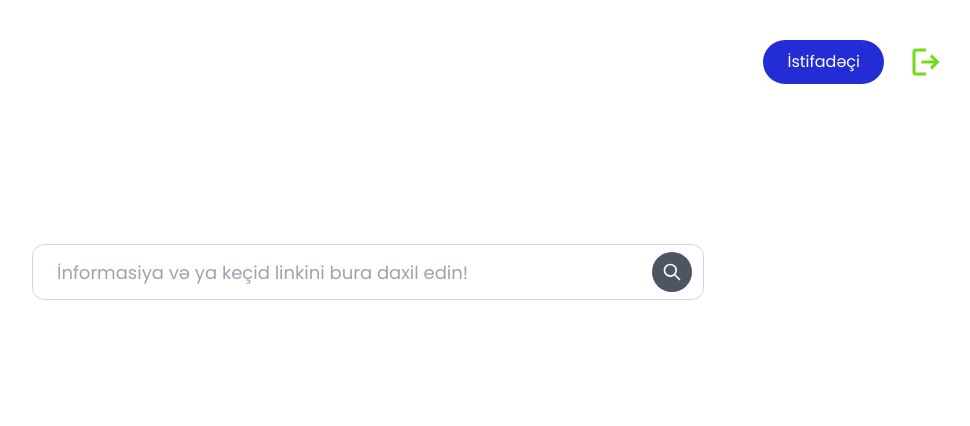
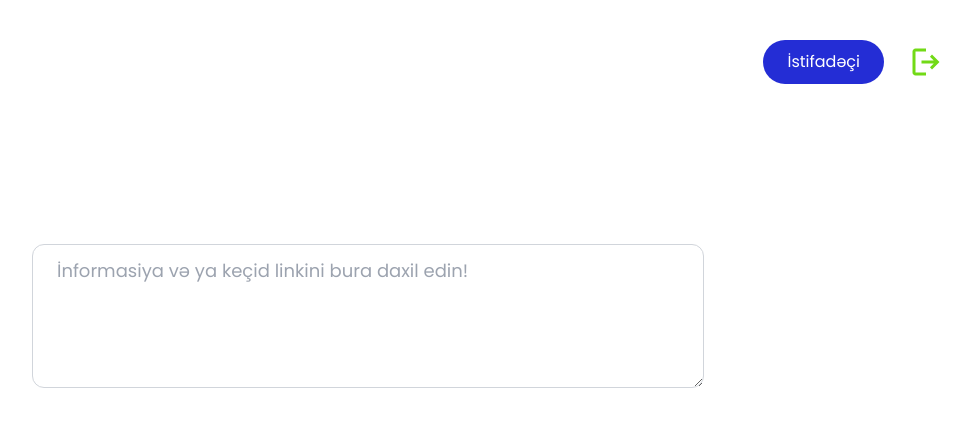
Before and after one commit to Pervin32/Fact-checking-asisstant-new-main, a React (Vite) app: page /textinput in a window 1280 px wide. Shown: the top 426 px of the page, without its empty margins (272-1242 px from the left). Built offline with nearby package versions, Linux system fonts and the light colour scheme.

Commit message:
texterea

```diff
--- a/src/pages/Text_Input.jsx
+++ b/src/pages/Text_Input.jsx
@@ -118,10 +118,9 @@ const Text_Input = () => {
       <main className="flex items-center justify-center w-full mt-16 md:mt-32 lg:mt-40">
         <div className="w-full max-w-2xl mx-auto">
           <div className="relative flex items-center w-full">
-            <input
-              type="text"
+          <textarea
   placeholder="İnformasiya və ya keçid linkini bura daxil edin!"
-              className="w-full h-12 md:h-14 px-4 md:px-6 py-2 md:py-3
+  className="w-full h-32 md:h-36 px-4 md:px-6 py-2 md:py-3
              text-sm md:text-base lg:text-lg
              border border-gray-300 rounded-lg md:rounded-xl
              focus:outline-none focus:ring-2 focus:ring-blue-500
@@ -133,54 +132,7 @@ const Text_Input = () => {
   disabled={isLoading}
 />
 
-            <button
-              className={`absolute right-2 md:right-3
-                         w-8 h-8 md:w-10 md:h-10
-                         flex items-center justify-center
-                         bg-gray-600 hover:bg-gray-700
-                         rounded-full transition-colors
-                         ${isLoading ? 'opacity-50 cursor-not-allowed' : 'cursor-pointer'}`}
-              onClick={!isLoading ? handleSearch : undefined}
-              disabled={isLoading}
-            >
-              {isLoading ? (
-                <div className="animate-spin">
-                  <svg
-                    className="w-4 h-4 md:w-5 md:h-5 text-white"
-                    fill="none"
-                    viewBox="0 0 24 24"
-                  >
-                    <circle
-                      className="opacity-25"
-                      cx="12"
-                      cy="12"
-                      r="10"
-                      stroke="currentColor"
-                      strokeWidth="4"
-                    />
-                    <path
-                      className="opacity-75"
-                      fill="currentColor"
-                      d="M4 12a8 8 0 018-8V0C5.373 0 0 5.373 0 12h4zm2 5.291A7.962 7.962 0 014 12H0c0 3.042 1.135 5.824 3 7.938l3-2.647z"
-                    />
-                  </svg>
-                </div>
-              ) : (
-                <svg
-                  className="w-4 h-4 md:w-5 md:h-5 text-white"
-                  fill="none"
-                  stroke="currentColor"
-                  viewBox="0 0 24 24"
-                >
-                  <path
-                    strokeLinecap="round"
-                    strokeLinejoin="round"
-                    strokeWidth={2}
-                    d="M21 21l-6-6m2-5a7 7 0 11-14 0 7 7 0 0114 0z"
-                  />
-                </svg>
-              )}
-            </button>
+
           </div>
         </div>
       </main>
```
Lines whose indentation alone changed are shown as unchanged.
